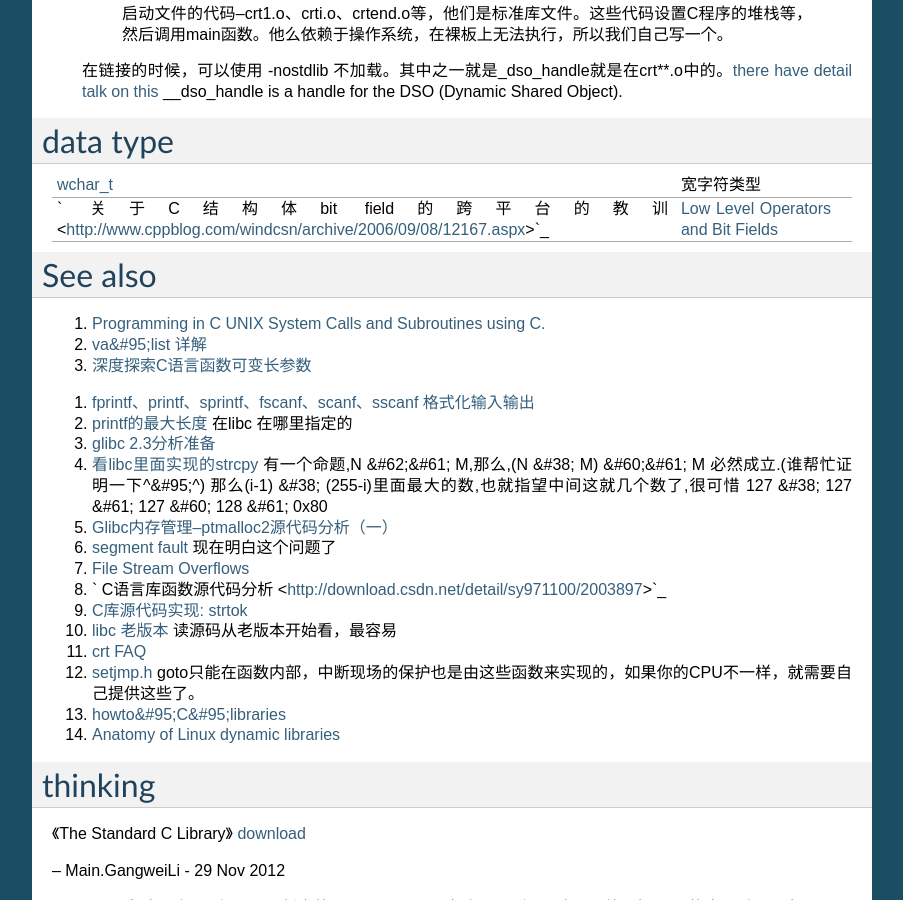
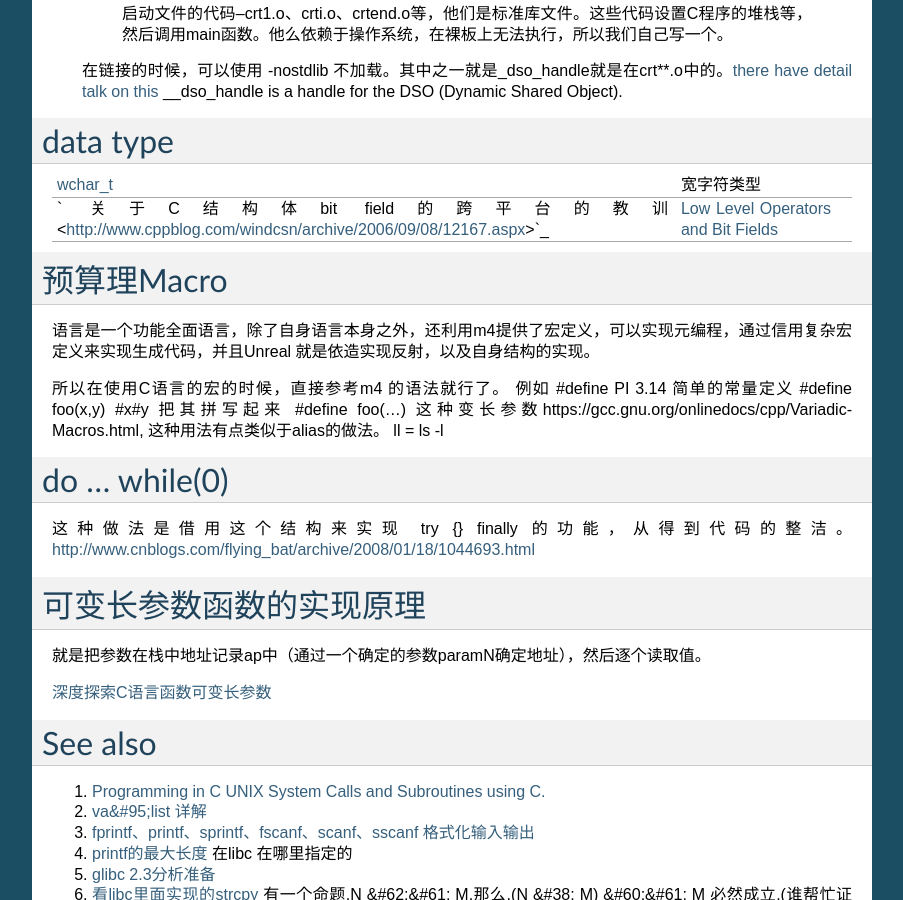
Before and after one commit to gwli/Programming, a Sphinx documentation site: the page built from source/content/CommonLib/LibcSourceCode.rst, in a window 1280 px wide and 900 px high, scrolled down 509 px. Shown: the whole window, without its empty margins (198-1101 px from the left). Built offline with Sphinx 7.4.7, drawn with Linux system fonts in a browser that asks for light colours; some of the changed text lies outside the part shown.

Commit message:
Pre Macro in C

```diff
--- a/source/content/CommonLib/LibcSourceCode.rst
+++ b/source/content/CommonLib/LibcSourceCode.rst
@@ -40,12 +40,31 @@ data type
    `wchar_t <http://www.cppblog.com/jsjkandy/archive/2008/01/08/40688.html>`_  , 宽字符类型 ,
    ` 关于C结构体bit field的跨平台的教训 <http://www.cppblog.com/windcsn/archive/2006/09/08/12167.aspx>`_  , `Low Level Operators and Bit Fields <http://www.cs.cf.ac.uk/Dave/C/node13.html#ex:bin>`_  ,
 
-See also
-========
+预算理Macro
+===========
 
-#. `Programming in C UNIX System Calls and Subroutines using C. <http://www.cs.cf.ac.uk/Dave/C/>`_
-#. `va&#95;list 详解 <http://www.cppblog.com/xmoss/archive/2009/07/20/90680.html>`_
-#. `深度探索C语言函数可变长参数 <http://www.cnblogs.com/chinazhangjie/archive/2012/08/18/2645475.html>`_
+语言是一个功能全面语言，除了自身语言本身之外，还利用m4提供了宏定义，可以实现元编程，通过信用复杂宏定义来实现生成代码，并且Unreal
+就是依造实现反射，以及自身结构的实现。
+
+所以在使用C语言的宏的时候，直接参考m4 的语法就行了。
+例如
+#define PI 3.14  简单的常量定义
+#define foo(x,y) #x#y 把其拼写起来
+#define foo(...) 这种变长参数https://gcc.gnu.org/onlinedocs/cpp/Variadic-Macros.html, 这种用法有点类似于alias的做法。 ll = ls -l
+
+
+do ... while(0)
+===============
+
+这种做法是借用这个结构来实现 try {} finally 的功能，从得到代码的整洁。http://www.cnblogs.com/flying_bat/archive/2008/01/18/1044693.html
+
+
+可变长参数函数的实现原理
+========================
+
+就是把参数在栈中地址记录ap中（通过一个确定的参数paramN确定地址），然后逐个读取值。
+
+`深度探索C语言函数可变长参数 <http://www.cnblogs.com/chinazhangjie/archive/2012/08/18/2645475.html>`_
 
 .. ::
 
--- a/source/content/Stage_0/componentOfLanguage.rst
+++ b/source/content/Stage_0/componentOfLanguage.rst
@@ -75,3 +75,6 @@ me来实现。为了进一步提高提高代码灵活性，把数据与函数是
 行的时候，才能知道其对错。但是能有一个事先的语法检查，那样就可以大大提高
 开发的效率。另外一点，那就是相对于来说编译型语言的api水平太低了，需要太多
 的细节来才处理，当然可以用一些成熟的库来实现脚本语言一样的简便功能。
+
+新语言的产生一方面是应用场景的变化，另一方面那就是设计的改进了，C++ 改进了C,
+而Java改进了C++,而C#又改进了Java. 可以参考http://coolshell.cn/articles/7992.html
```
Also changed, not shown: other parts of source/content/CommonLib/LibcSourceCode.rst (+8 -0 lines).
